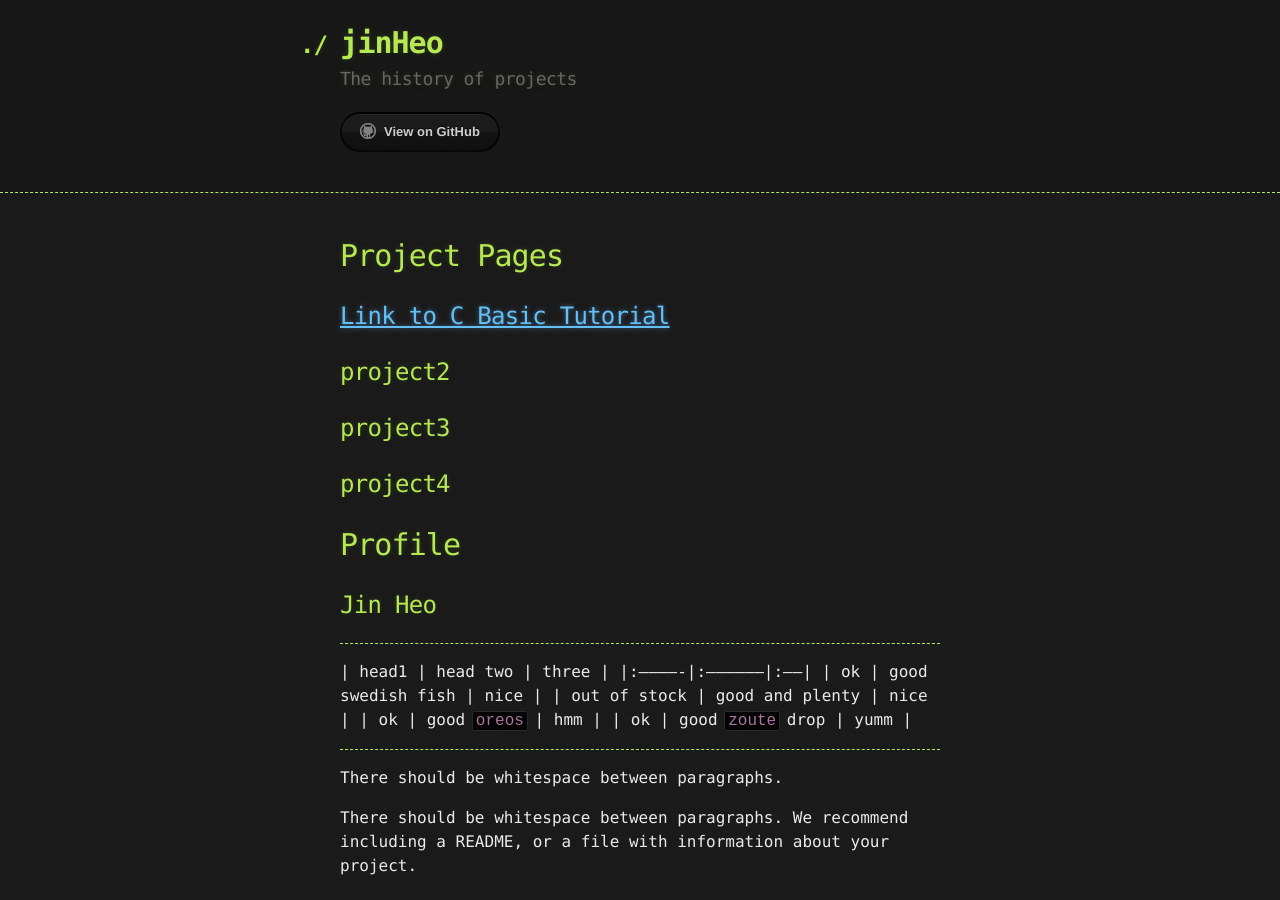
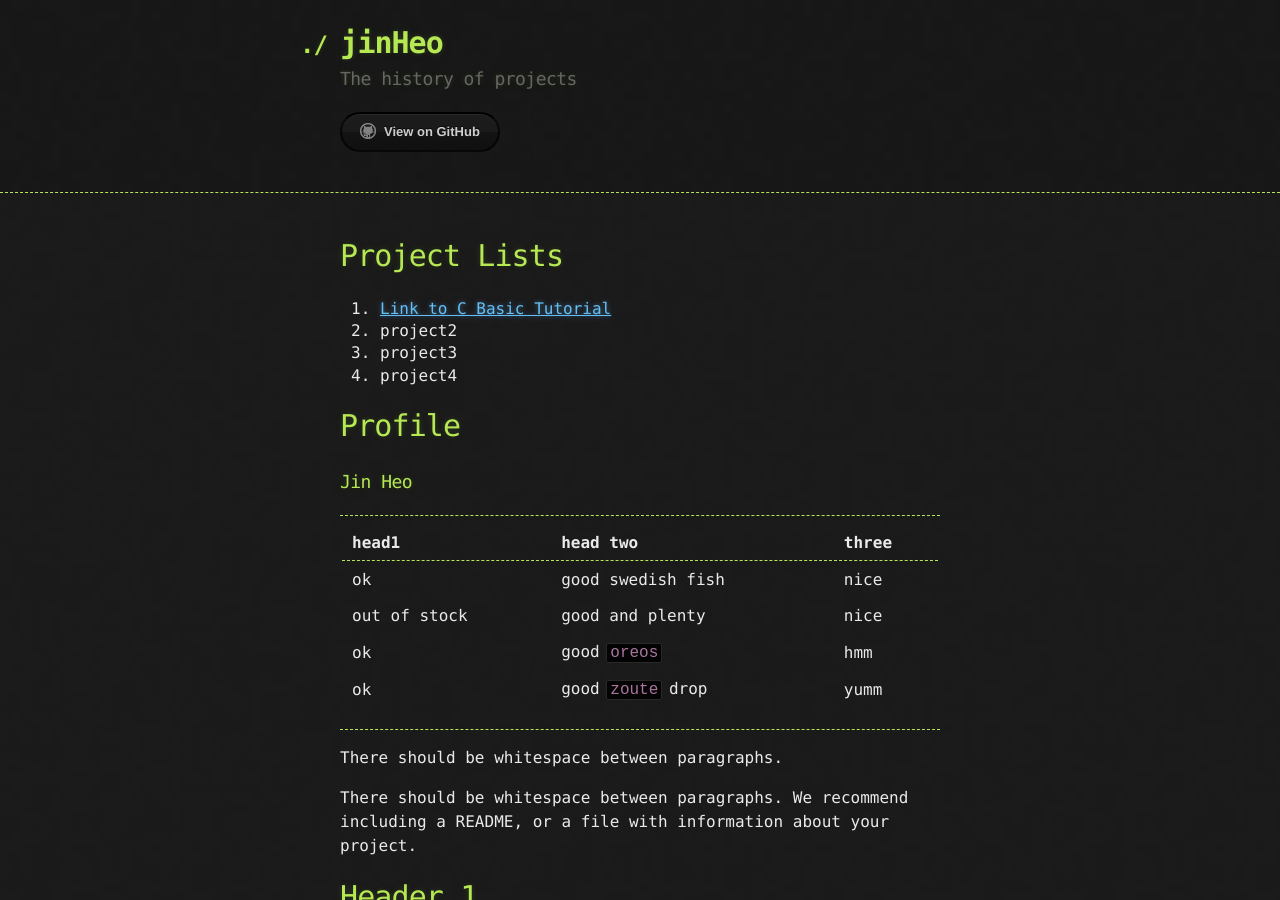
Before and after one commit to celindacain25/jin993.github.io, a Jekyll site: the page built from index.md, in a window 1280 px wide and 900 px high. Built offline with Jekyll 4.4.1, drawn with Linux system fonts in a browser that asks for light colours; our own code applies the rules of GitHub Pages for plain Markdown files.

Commit message:
Update index.md

```diff
--- a/index.md
+++ b/index.md
@@ -2,22 +2,24 @@
 layout: default
 ---
 
-# Project Pages
-
-## [Link to C Basic Tutorial](pages/ctutorial)
-## project2
-## project3
-## project4
+# Project Lists
+1. [Link to C Basic Tutorial](pages/ctutorial)
+2. project2
+3. project3
+4. project4
 
 # Profile
-## Jin Heo
+
+### Jin Heo
 * * *
+
 | head1        | head two          | three |
 |:-------------|:------------------|:------|
 | ok           | good swedish fish | nice  |
 | out of stock | good and plenty   | nice  |
 | ok           | good `oreos`      | hmm   |
 | ok           | good `zoute` drop | yumm  |
+
 * * *
 
 There should be whitespace between paragraphs.
```
